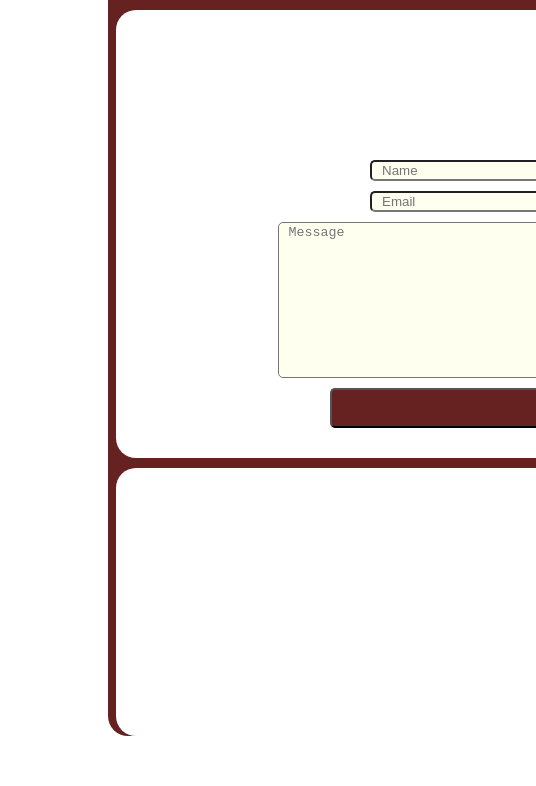
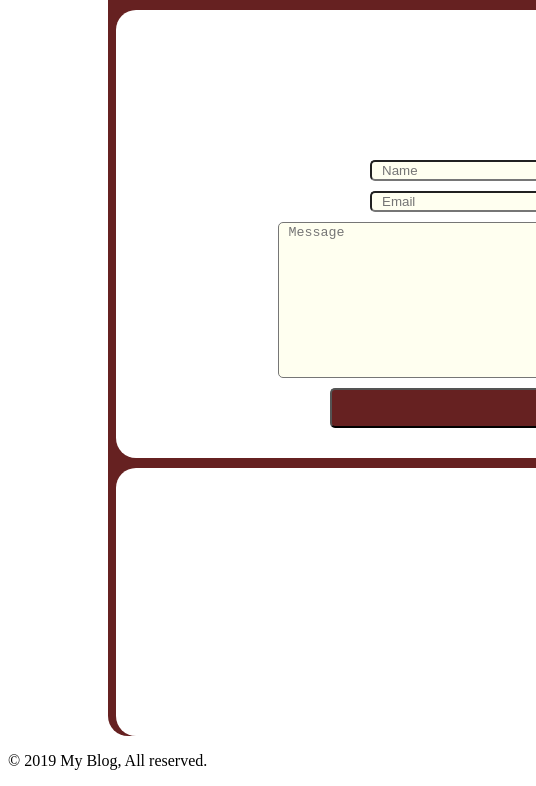
Before and after one commit to Milikrili/Domaci, a plain HTML site: page index.html in a window 1280 px wide. Shown: the part 1968-2754 px from the top of the page, 0-536 px from the left. Before the commit the page ends 2714 px from the top, so only its background shows below. Drawn offline with Linux system fonts and the light colour scheme.

Commit message:
Update index.html

```diff
--- a/index.html
+++ b/index.html
@@ -151,6 +151,11 @@
 </div>
 </div>
     </div>
+    <div class="footer">
+        <footer>
+            <p>© 2019 My Blog, All reserved.</p>
+        </footer>
+    </div>
 </body>
 
 </html>
```
